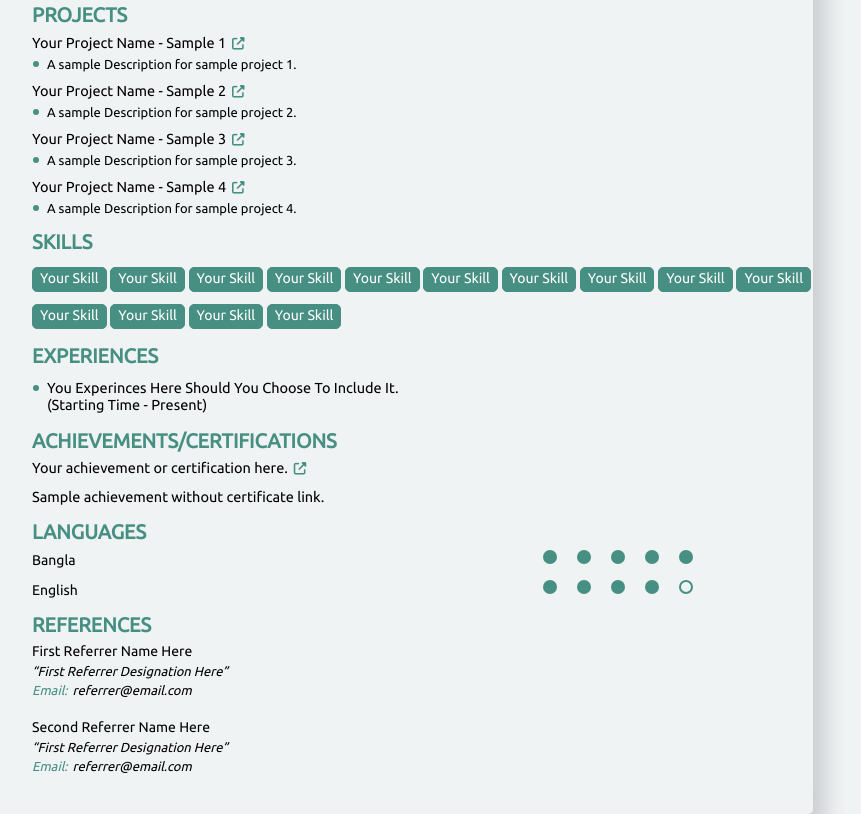
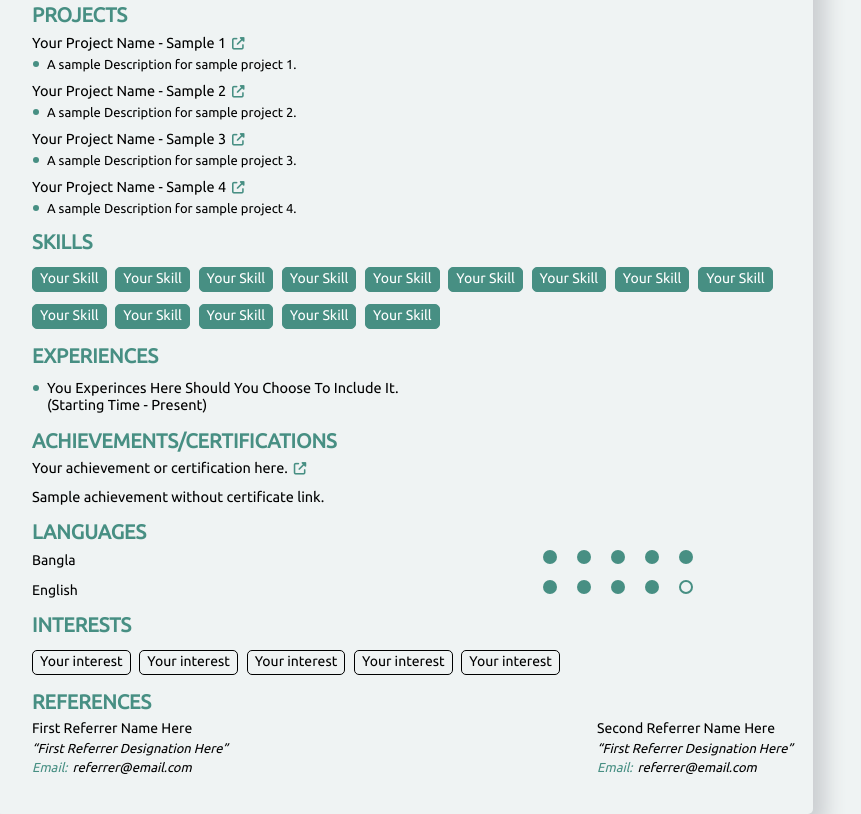
Before and after one commit to sayam56/ResumeTemplateWorkshop, a plain HTML site: page index.html in a window 1280 px wide. Shown: the part 338-1152 px from the top of the page, without its empty margins (235-1096 px from the left). Drawn offline with Linux system fonts and the light colour scheme.

Commit message:
Updated Template

```diff
--- a/index.html
+++ b/index.html
@@ -293,24 +293,36 @@
 			</div> <!-- language ends -->
 
 	<!-- ------------------------------------------------------------------------------------------------------------------------------------------------------------------------------------ -->
+			<div class="interestDIV">
+				<div class="rightheading"><h1>INTERESTS</h1></div>
+
+				<div class="interest"><p> Your interest </p></div>
+				<div class="interest"><p> Your interest </p></div>
+				<div class="interest"><p> Your interest </p></div>
+				<div class="interest"><p> Your interest </p></div>
+				<div class="interest"><p> Your interest </p></div>
+			</div> <!-- interest ends -->
+
+	<!-- ------------------------------------------------------------------------------------------------------------------------------------------------------------------------------------ -->
 
 			<div class="ref">
                 <div class="rightheading">
                     <h1>REFERENCES</h1>
-                    <div class="sectionGapAfter"></div>
+                    <div class="sectionGapAfter"></div><div class="sectionGapAfter"></div>
                 </div>
 
 				<div  class="refLi">
 					<ul>
+						<span id="refLEFT">
 							<li>First Referrer Name Here</li>
 							<div class="refdes"><p>“First Referrer Designation Here”</p></div>
 							<div class="refcon">Email:<a href="mailto:referrer@email.com">referrer@email.com</a></div>
-
-						<div class="refGap"></div>
-
+						</span>
+						<span id="refRIGHT">
 							<li>Second Referrer Name Here</li>
 							<div class="refdes"><p>“First Referrer Designation Here”</p></div>
 							<div class="refcon">Email:<a href="mailto:referrer@email.com">referrer@email.com</a></div>
+						</span>
 				</div>
             </div> <!-- references ends -->
 
--- a/styles.css
+++ b/styles.css
@@ -387,6 +387,7 @@ font-weight: bold;
 .skill{
   display: inline-block;
   margin-top: 12.5px;
+  margin-right: 5px;
   height: 25px;
   width: auto;
   padding-top: 2px;
@@ -477,6 +478,7 @@ margin-right: 120px;
 .interest{
   display: inline-block;
   margin-top: 12.5px;
+  margin-right: 5px;
   height: 25px;
   width: auto;
   padding-top: 2px;
@@ -540,6 +542,11 @@ font-style: italic;
   text-decoration: underline;
 }
 
+#refRIGHT{
+  float: right;
+  margin-top: -35px;
+  margin-right: 20px;
+}
 .refGap{
   margin-top:  12px;
 }
```
Lines whose indentation alone changed are shown as unchanged.
